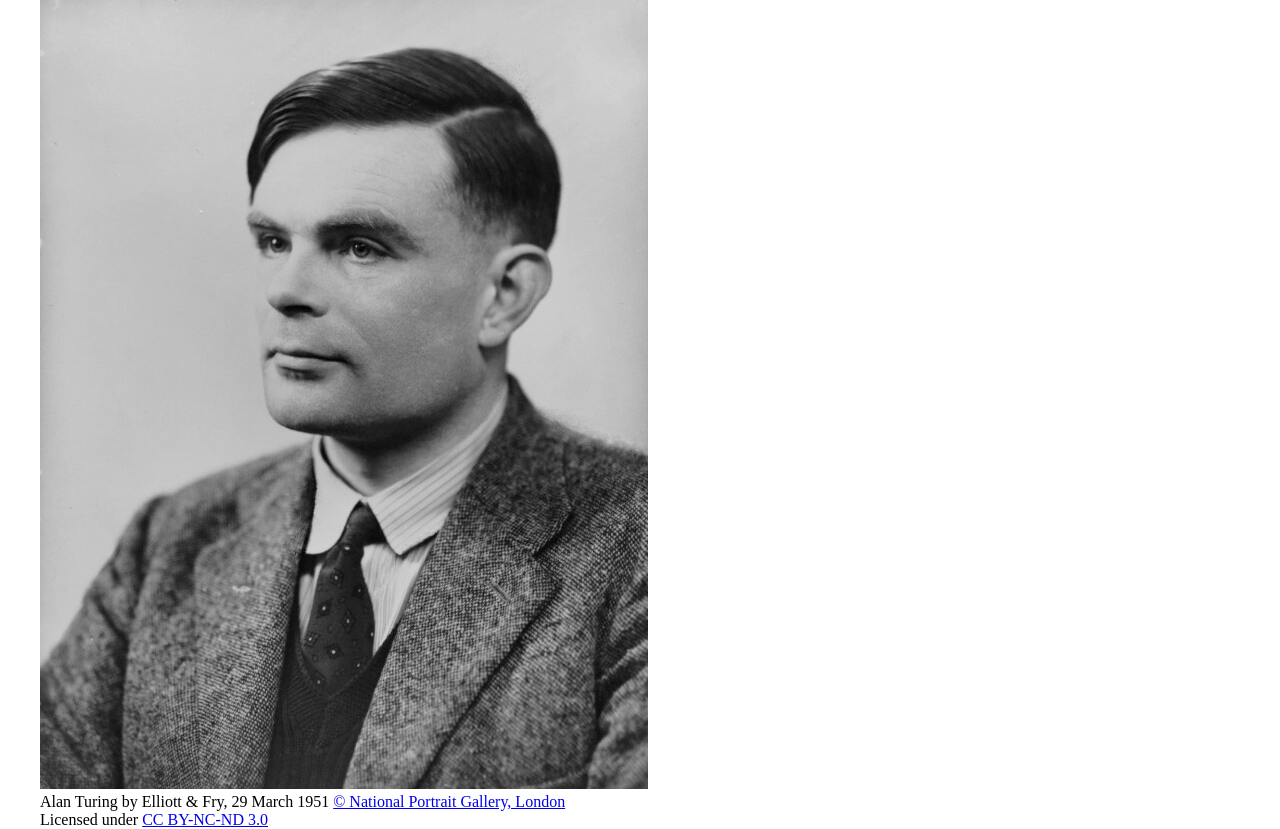
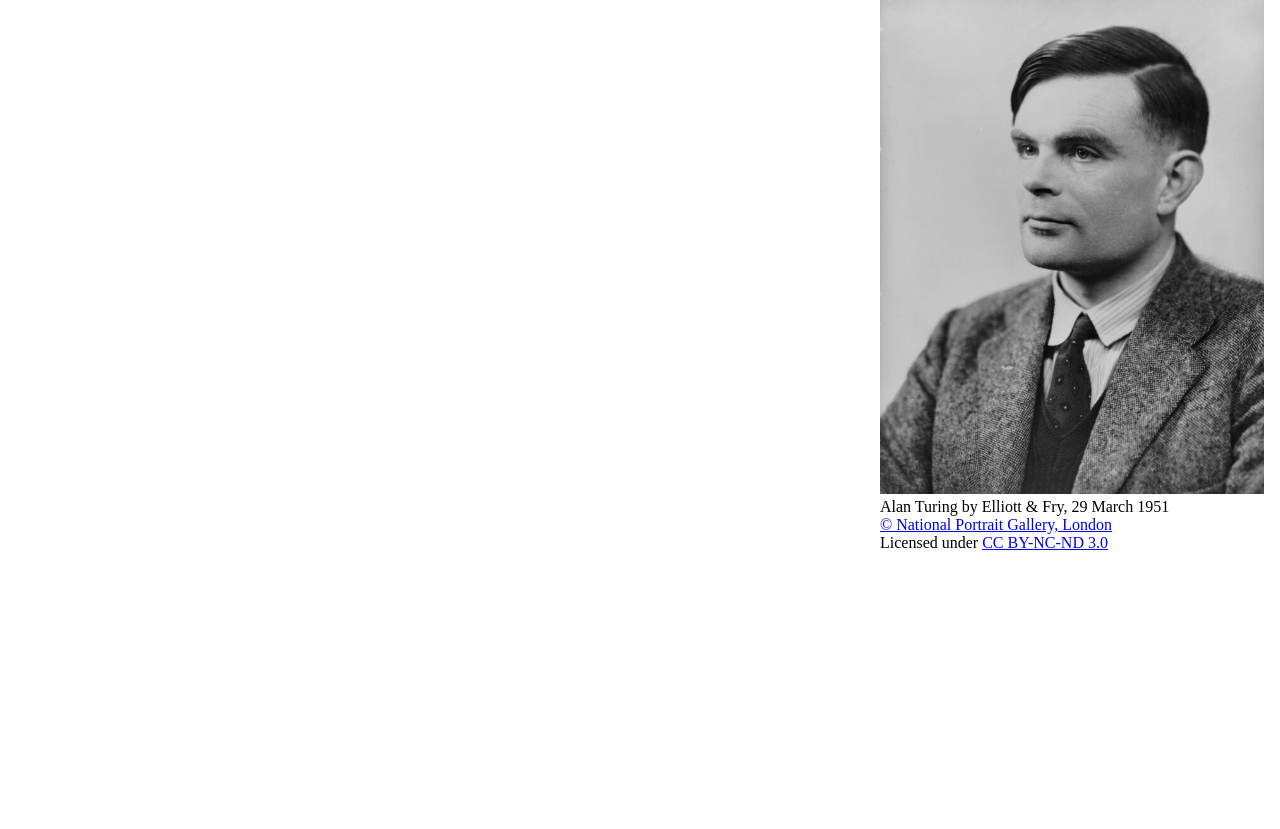
Before and after one commit to Delaram-M/alan-turing-tribute-page, a plain HTML site: page index.html in a window 1280 px wide. Shown: the part 64-893 px from the top of the page. After the commit the page ends 800 px from the top, so only its background shows below. Drawn offline with Linux system fonts and the light colour scheme.

Commit message:
set portrait position

```diff
--- a/index.html
+++ b/index.html
@@ -9,18 +9,19 @@
     <body>
         <h1>Alan Turing</h1>
 
-        <figure>
+        <div id="portrait">
             <img src="images/Alan-Turing.jpg">
-            <figcaption>
+            <div>
                 Alan Turing by Elliott & Fry, 29 March 1951
+                <br>
                 <a href="https://www.npg.org.uk/collections/search/portrait/mw63680/Alan-Turing" target="_blank">
                     © National Portrait Gallery, London
                 </a>
                 <br>
                 Licensed under
                 <a href="https://creativecommons.org/licenses/by-nc-nd/3.0/" target="_blank">CC BY-NC-ND 3.0</a>
-            </figcaption>
-          </figure>
+            </div>
+        </div>
 
 
     </body>
--- a/style.css
+++ b/style.css
@@ -12,8 +12,18 @@ figure {
     display: table;
 }
 
-
 figcaption {
     display: table-caption;
     caption-side: bottom ;
 }
+
+img {
+    max-width:100%;
+    max-height:100%;
+}
+
+#portrait {
+    width: 30%;
+    float: right;
+    margin: 1em;
+}
```
